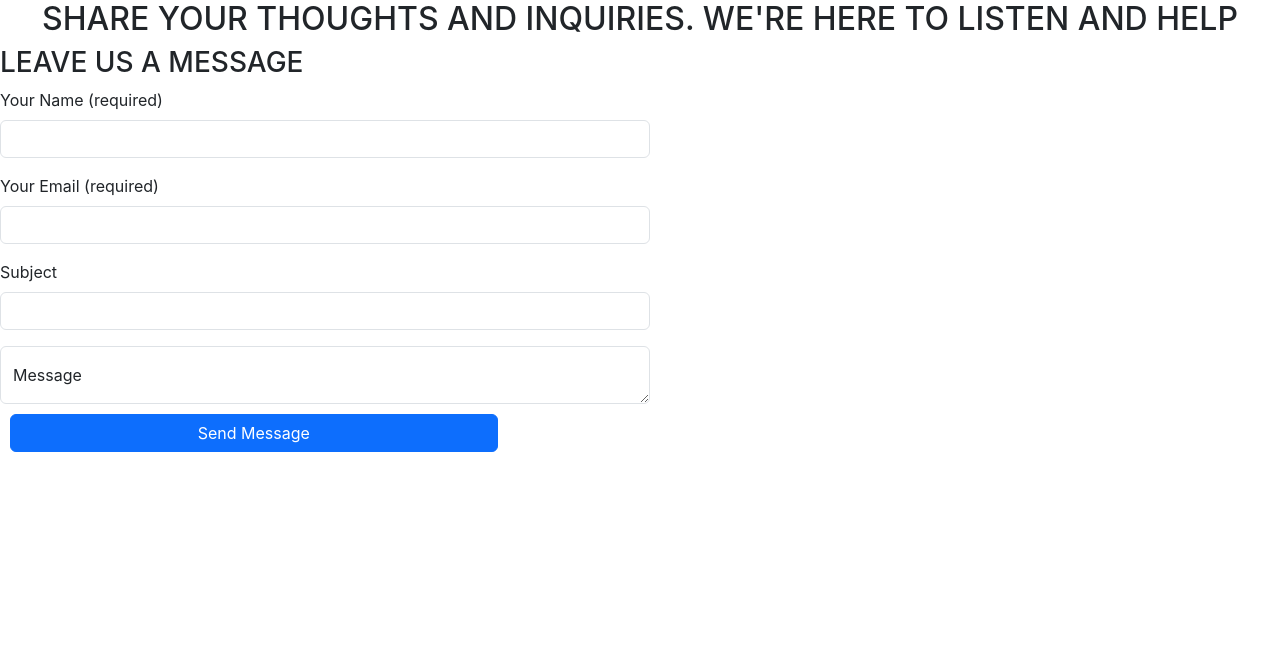
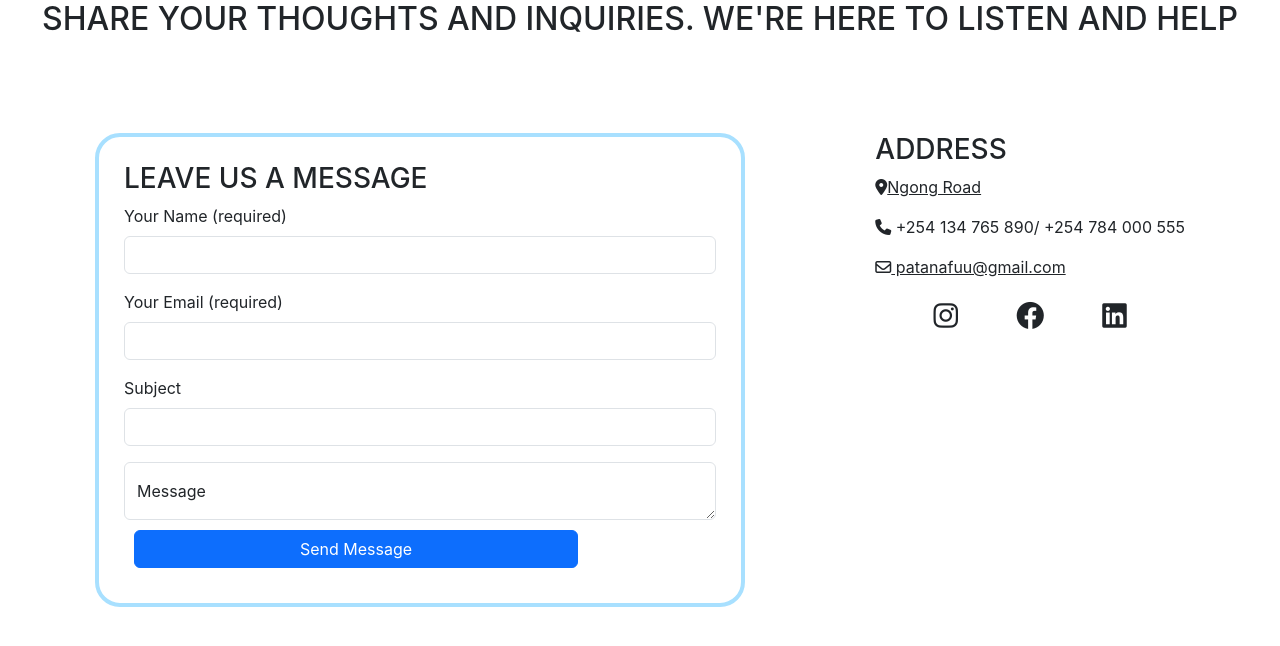
Before and after one commit to Helder-Lucau/Pata-Nafuu, a React (Create React App) app: page / in a window 1280 px wide. Shown: the top 646 px of the page. Built offline with nearby package versions, Linux system fonts and the light colour scheme.

Commit message:
Added the adress section

```diff
--- a/public/index.html
+++ b/public/index.html
@@ -10,6 +10,7 @@
       content="Web site created using create-react-app"
     />
     <link rel="apple-touch-icon" href="%PUBLIC_URL%/logo192.png" />
+    <link rel="stylesheet" href="https://cdnjs.cloudflare.com/ajax/libs/font-awesome/6.4.0/css/all.min.css" integrity="sha512-iecdLmaskl7CVkqkXNQ/ZH/XLlvWZOJyj7Yy7tcenmpD1ypASozpmT/E0iPtmFIB46ZmdtAc9eNBvH0H/ZpiBw==" crossorigin="anonymous" referrerpolicy="no-referrer" />
     <link href="https://cdn.jsdelivr.net/npm/bootstrap@5.3.1/dist/css/bootstrap.min.css" rel="stylesheet" integrity="sha384-4bw+/aepP/YC94hEpVNVgiZdgIC5+VKNBQNGCHeKRQN+PtmoHDEXuppvnDJzQIu9" crossorigin="anonymous">
     <script defer src="https://cdn.jsdelivr.net/npm/bootstrap@5.3.1/dist/js/bootstrap.bundle.min.js" integrity="sha384-HwwvtgBNo3bZJJLYd8oVXjrBZt8cqVSpeBNS5n7C8IVInixGAoxmnlMuBnhbgrkm" crossorigin="anonymous"></script>
     <!--
--- a/src/components/ContactUs.js
+++ b/src/components/ContactUs.js
@@ -20,7 +20,7 @@ function ContactUs(){
     return(
         <div className="">
             <h2 className="text-uppercase text-center">Share Your Thoughts and Inquiries. We're Here to Listen and Help</h2>
-            <div>
+            <div className="cnct_can">
                 <form className="cnct_form">
                     <h3 className="text-uppercase">leave us a message</h3>
                     <div className="mb-3">
@@ -43,6 +43,19 @@ function ContactUs(){
                         <button class="btn btn-primary cnct_btn" type="submit" onClick={handleClick}>Send Message</button>
                     </div>
                 </form>
+                <div>
+                    <div>
+                        <h3 className="text-uppercase">address</h3>
+                        <p><a className="link-dark" href="https://www.google.com/maps/place/Greenhouse+Mall/@-1.299932,36.7828357,17.17z/data=!4m9!1m2!2m1!1sngong+road!3m5!1s0x182f109987d40207:0x35c35ad0b10f9d1e!8m2!3d-1.300497!4d36.781778!16s%2Fg%2F11c1q9kt8_?entry=ttu" target="blank"><i class="fa-solid fa-location-dot"></i>Ngong Road</a></p>
+                        <p><i class="fa-solid fa-phone"></i> +254 134 765 890/ +254 784 000 555</p>
+                        <p><a className="link-dark" href="https://mail.google.com/mail/u/0/#inbox"><i class="fa-regular fa-envelope"></i> patanafuu@gmail.com</a></p>
+                    </div>
+                    <div className="cnct_icon">
+                        <p class="fs-3"><a className="link-dark" href="https://www.instagram.com/" target="blank"><i class="fa-brands fa-instagram"></i></a></p>
+                        <p class="fs-3"><a className="link-dark" href="https://www.facebook.com/" target="blank"><i class="fa-brands fa-facebook"></i></a></p>
+                        <p class="fs-3"><a className="link-dark" href="https://www.linkedin.com/login" target="blank"><i class="fa-brands fa-linkedin"></i></a></p>
+                    </div>
+                </div>
             </div>
         </div>
     )
--- a/src/index.css
+++ b/src/index.css
@@ -14,9 +14,25 @@ code {
 
 .cnct_form{
   width: 650px;
+  border: 4px solid rgb(168,224,255);
+  border-radius: 25px;
+  padding: 25px;
 }
 
 .cnct_btn{
   margin: 10px;
   width: 75%;
 }
+
+.cnct_icon{
+  display: flex;
+  justify-content: space-evenly;
+}
+
+.cnct_can{
+  display: flex;
+  flex-direction: row;
+  margin: 35px;
+  padding: 60px;
+  justify-content: space-between;
+}
```
